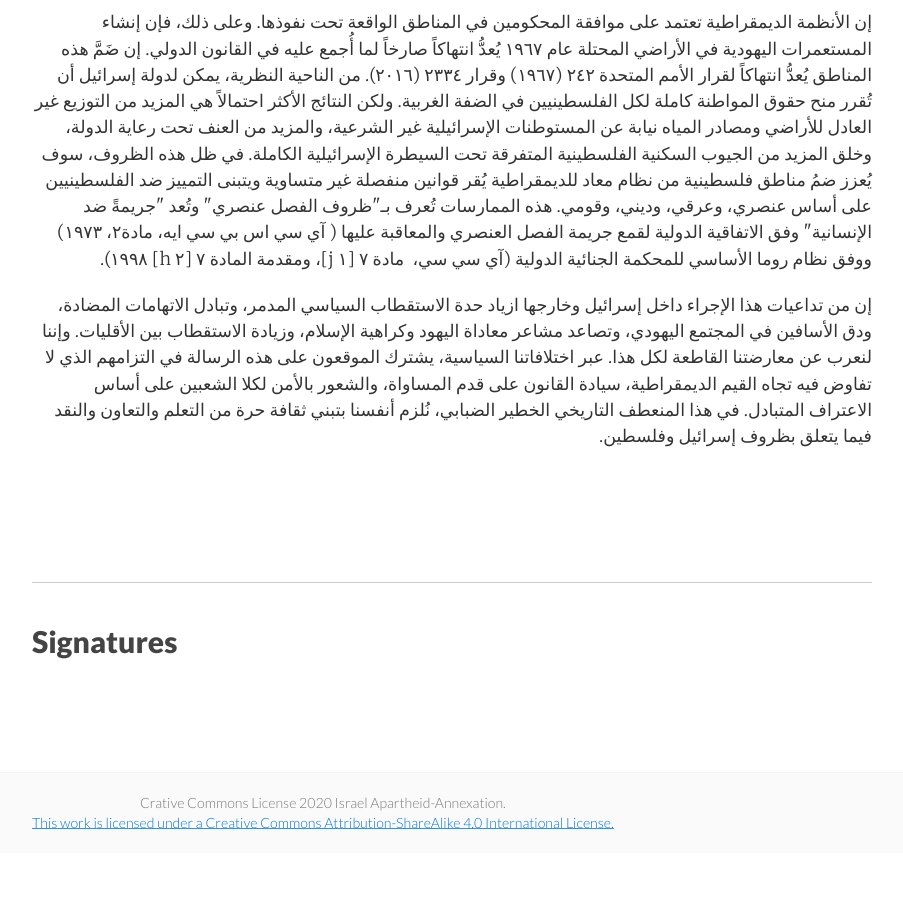
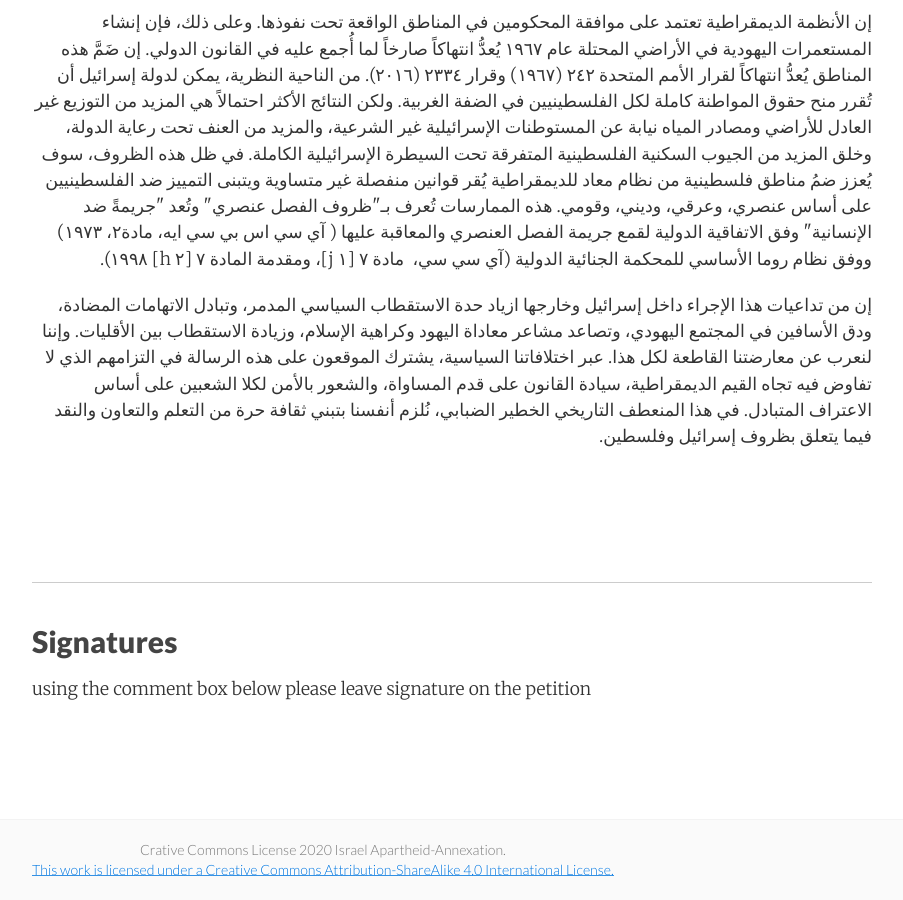
Before and after one commit to adamdjbrett/annexation.site, a Jekyll site: the page built from index.html, in a window 1280 px wide and 900 px high, scrolled down 2330 px. Shown: the whole window, without its empty margins (188-1091 px from the left). Built offline with Jekyll 4.4.1, drawn with Linux system fonts in a browser that asks for light colours; nearby versions of some CDN libraries; the list of posts is cut into pages by our own code; comment, search, counter and statistics services are not loaded; before the commit the page ends 3183 px from its top, so only the background shows below that.

Commit message:
Update index.html

```diff
--- a/index.html
+++ b/index.html
@@ -57,5 +57,6 @@ comments: true
 <br />
 <hr />
 <h2 id="signatures">Signatures</h2>
+<p>using the comment box below please leave signature on the petition</p>
 <script defer src="https://cdn.commento.io/js/commento.js"></script>
 <div id="commento"></div>
```
